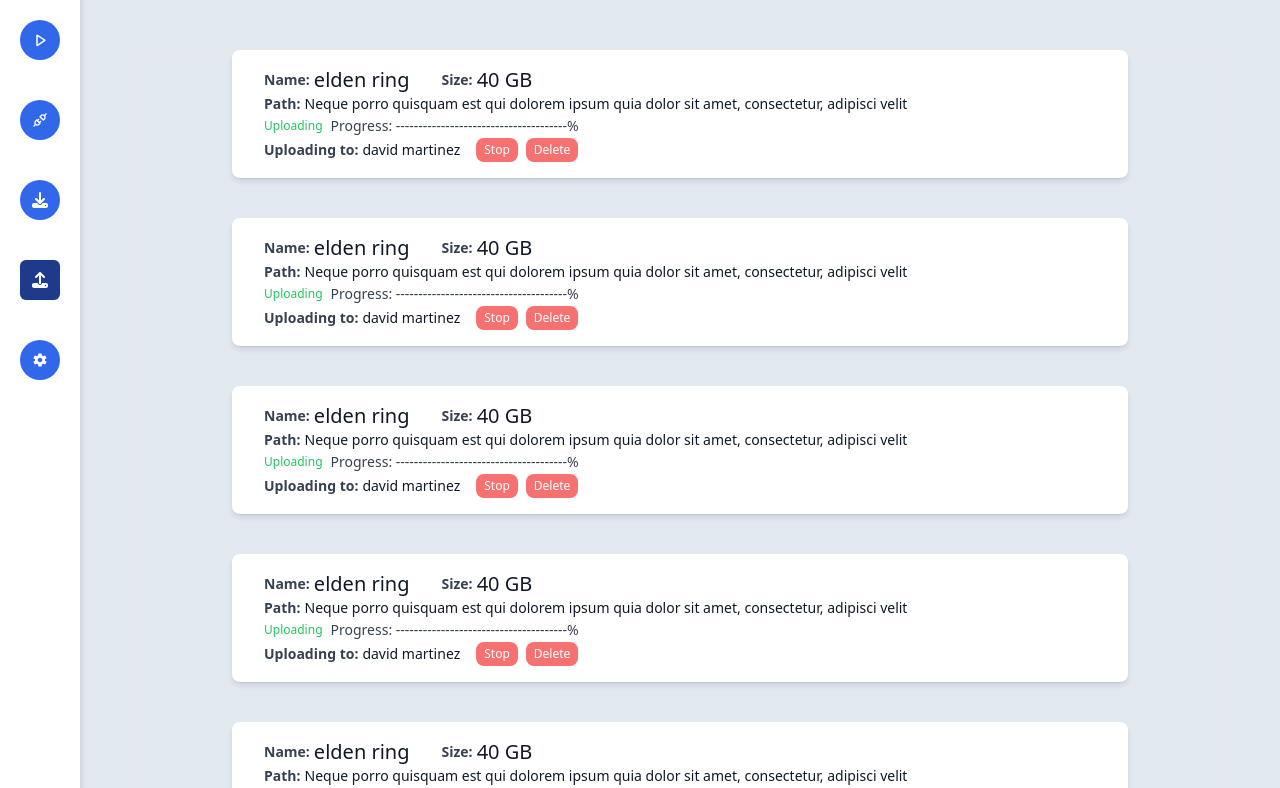
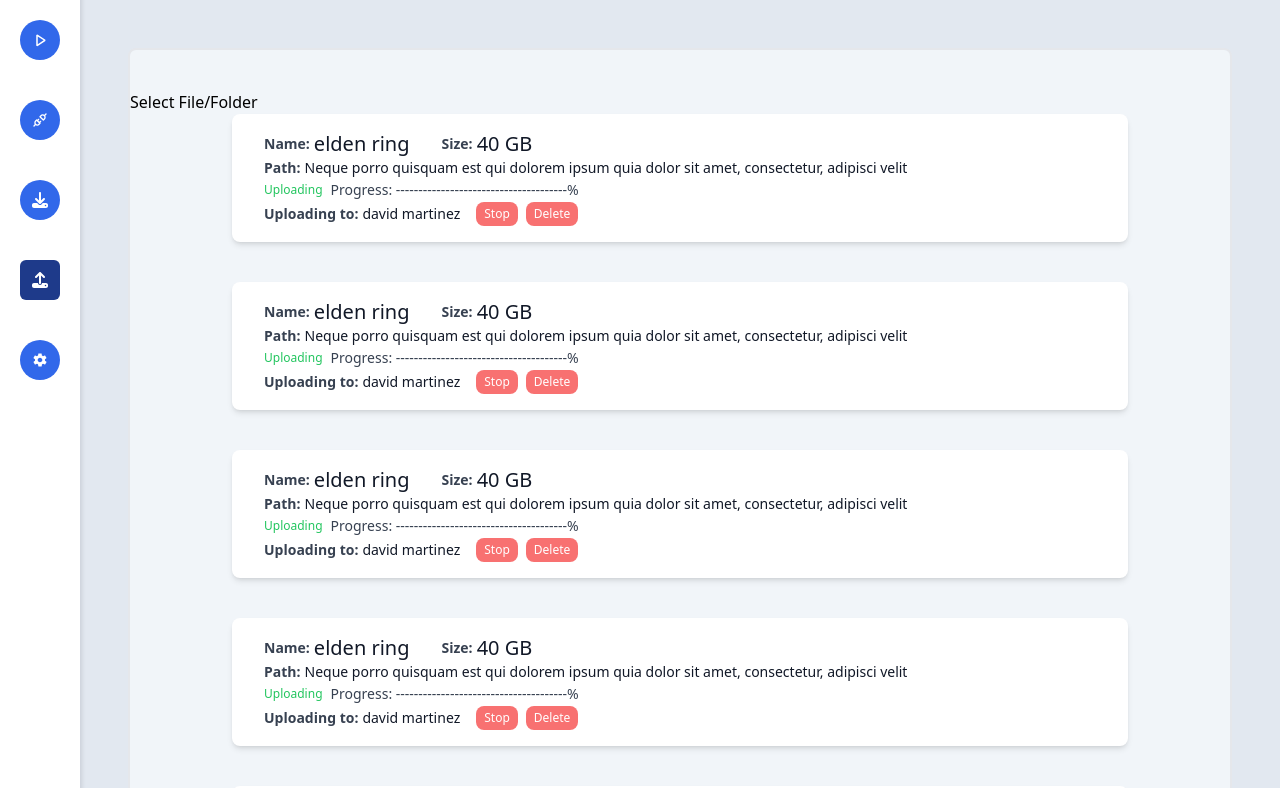
Before and after one commit to Bicheka/file-transfer-system, a React (Vite) app in the folder fileflow/: page /uploads in a window 1280 px wide. Shown: the top 788 px of the page. Built offline with nearby package versions, Linux system fonts and the light colour scheme.

Commit message:
added dialog to select file/directory path

```diff
--- a/fileflow/package.json
+++ b/fileflow/package.json
@@ -12,6 +12,7 @@
   },
   "dependencies": {
     "@tauri-apps/api": ">=2.0.0-rc.0",
+    "@tauri-apps/plugin-dialog": "^2.0.0-rc.1",
     "@tauri-apps/plugin-shell": ">=2.0.0-rc.0",
     "fileflow": "file:",
     "react": "^18.3.1",
--- a/fileflow/src-tauri/capabilities/default.json
+++ b/fileflow/src-tauri/capabilities/default.json
@@ -6,6 +6,7 @@
     "main"
   ],
   "permissions": [
-    "core:default"
+    "core:default",
+    "dialog:default"
   ]
 }
--- /dev/null
+++ b/fileflow/src/components/FilePicker.jsx
@@ -0,0 +1,31 @@
+import { open } from "@tauri-apps/plugin-dialog";
+import { useState } from "react";
+const FilePicker = () => {
+  const [selectedPath, setSelectedPath] = useState("");
+
+  const selectFileOrFolder = async () => {
+    try {
+      // Open the file/folder picker dialog
+      const path = await open({
+        directory: true, // Set to `true` if you want to select a folder
+        multiple: false, // Set to `true` if you want to select multiple files
+      });
+
+      // Set the selected path
+      if (path) {
+        setSelectedPath(path);
+      }
+    } catch (error) {
+      console.error("Error selecting file/folder:", error);
+    }
+  };
+
+  return (
+    <div>
+      <button onClick={selectFileOrFolder}>Select File/Folder</button>
+      {selectedPath && <p>Selected Path: {selectedPath}</p>}
+    </div>
+  );
+};
+
+export default FilePicker;
--- a/fileflow/src/components/List.jsx
+++ b/fileflow/src/components/List.jsx
@@ -1,8 +1,10 @@
+import FilePicker from "./FilePicker";
 import Item from "./Item";
 
 function List({ list }) {
   return (
-    <div className="m-auto h-full w-[%100] overflow-y-auto rounded-lg border-2 border-gray-200 pb-16">
+    <div className="m-auto h-full w-[%100] overflow-y-auto rounded-lg border-2 border-gray-200 bg-slate-100 pb-16 pt-10">
+      <FilePicker/>
       {list.map((i) => (
         // eslint-disable-next-line react/jsx-key
         <Item data={i} updown="upload" />
```
Also changed, not shown: 2 other files (tests, documents, lock files or other folders).
